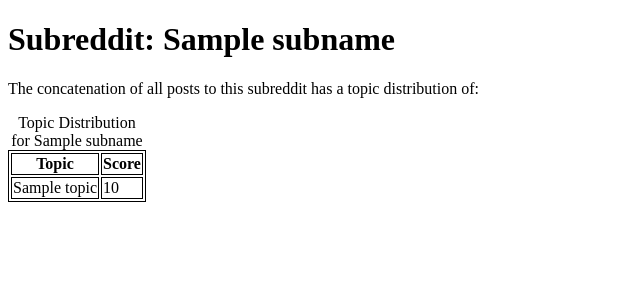
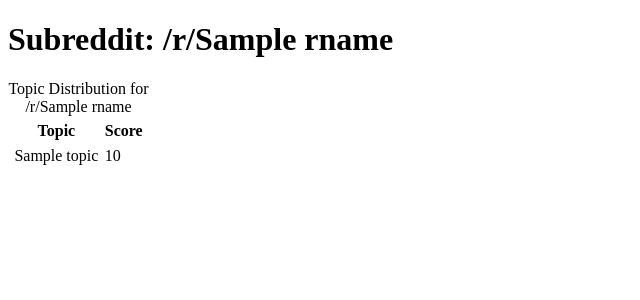
Before and after one commit to KChalk/IR_RedditSite, a Flask app: template templates/r.html in a window 1280 px wide. Shown: the top 300 px of the page, without its empty margins (0-640 px from the left). Run offline with Flask 2, Linux system fonts and the light colour scheme; the template is opened without the code that fills it: most values are stand-ins (such as "Sample title", 1, 10 or a date in 2020).

Commit message:
Add more design

```diff
--- a/templates/r.html
+++ b/templates/r.html
@@ -1,10 +1,10 @@
 {% extends "sitemeta.html" %}
-{% block title %}/r/{{subname}}{% endblock %}
+{% block title %}/r/{{rname}}{% endblock %}
 {% block content %}
-<h1>Subreddit: {{subname}}</h1>
-<p>The concatenation of all posts to this subreddit has a topic distribution of:</p>
+<h1>Subreddit: /r/{{rname}}</h1>
+
 <table>
-    <caption>Topic Distribution for {{subname}}</caption>
+    <caption>Topic Distribution for /r/{{rname}}</caption>
     <thead>
             <th>Topic</th>
             <th>Score</th>
--- a/templates/sitemeta.html
+++ b/templates/sitemeta.html
@@ -5,7 +5,9 @@
 		<title>{% block title %}Untitled{% endblock %}</title>
 		<style type="text/css">
 table, th, td {
-	border: thin solid black;
+	border: none;
+	border-spacing: 0;
+	padding: 0.2em;
 }
 
 {% block localstyle %}
```
